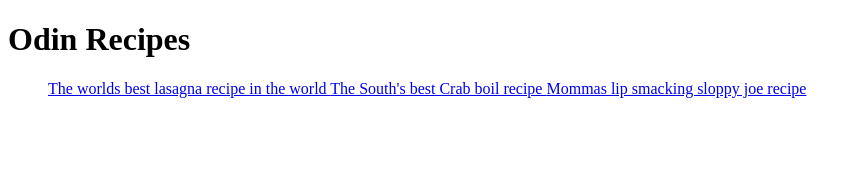
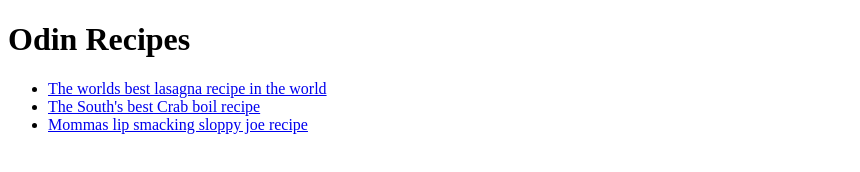
Before and after one commit to whoisdvrxvs/odin-recipes-, a plain HTML site: page index.html in a window 1280 px wide. Shown: the whole page, without its empty margins (0-860 px from the left). Drawn offline with Linux system fonts and the light colour scheme.

Commit message:
Fixed recipe list

```diff
--- a/index.html
+++ b/index.html
@@ -8,9 +8,9 @@
 <body>
     <h1> Odin Recipes </h1>
      <ul>
-     <a href="recipes/Lasagna.html"> The worlds best lasagna recipe in the world </a>
-     <a href="recipes/crab.html"> The South's best Crab boil recipe </a>
-     <a href="recipes/sloppy-joe.html"> Mommas lip smacking sloppy joe recipe </a>
+       <li><a href="recipes/Lasagna.html"> The worlds best lasagna recipe in the world </a></li>
+       <li><a href="recipes/crab.html"> The South's best Crab boil recipe </a></li>
+       <li><a href="recipes/sloppy-joe.html"> Mommas lip smacking sloppy joe recipe </a></li>
     </ul>
      <!-- Do not forget to commit -->
      <!-- here we go again -->
```
